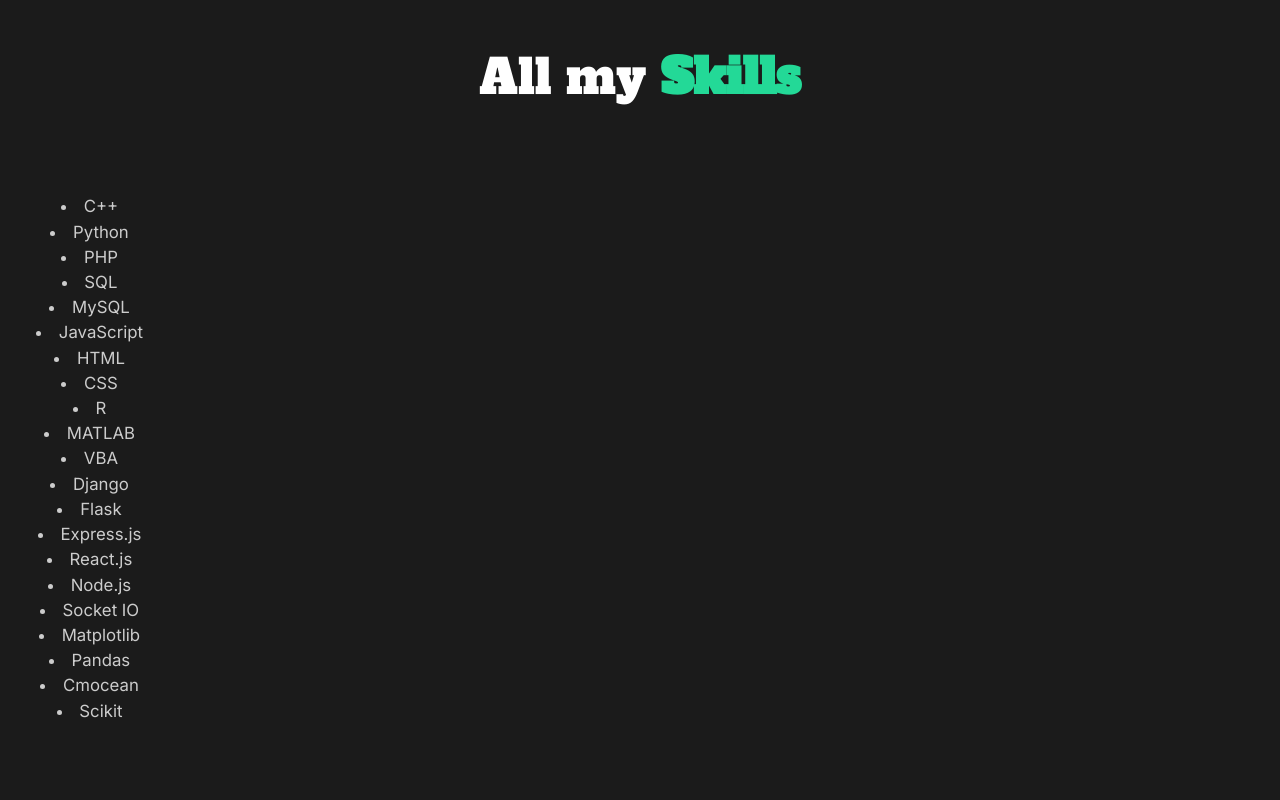
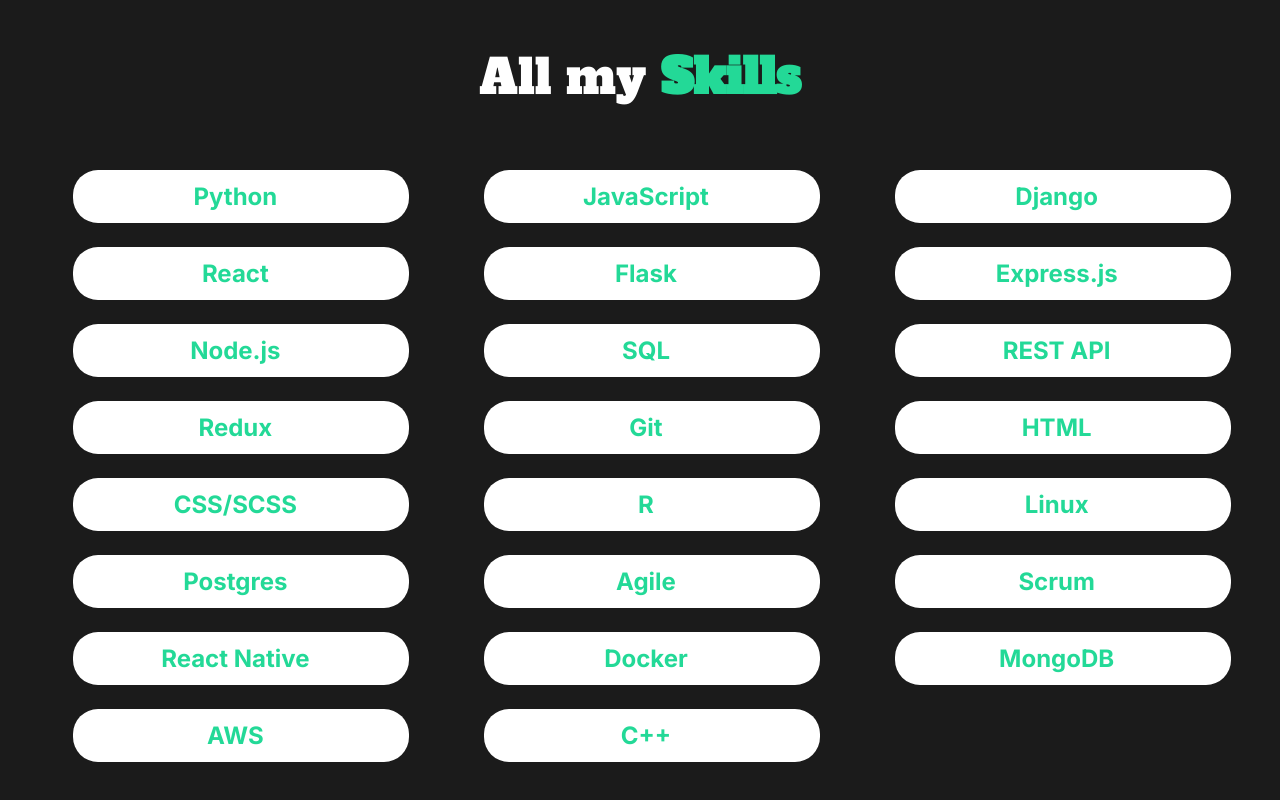
Before and after one commit to Adrianbarros/portafolio_2021, a React (Create React App) app in the folder portafolio/: page / in a window 1280 px wide. Shown: the part 2663-3463 px from the top of the page. Built offline with nearby package versions, Linux system fonts and the light colour scheme.

Commit message:
added json skills

```diff
--- a/portafolio/package.json
+++ b/portafolio/package.json
@@ -3,6 +3,7 @@
   "version": "0.1.0",
   "private": true,
   "dependencies": {
+    "@material-ui/core": "^4.12.3",
     "@testing-library/jest-dom": "^5.11.4",
     "@testing-library/react": "^11.1.0",
     "@testing-library/user-event": "^12.1.10",
--- /dev/null
+++ b/portafolio/src/components/SkillBlock.js
@@ -0,0 +1,60 @@
+import React from "react";
+
+import styled from 'styled-components'
+import { StyledAbout, StyledDescription } from '../styles';
+import { fade } from '../animation';
+import { useScroll } from './useScroll'
+import { Grid, Paper } from "@material-ui/core"
+
+const SkillBlock = (skill) => {
+    return (
+        <Grid item xs='4'>
+            <StyledCards>
+                <StyledCard style={{ justifyContent: "center" }}>
+
+                    <h3>{skill.skill.name}</h3>
+
+                </StyledCard>
+
+            </StyledCards>
+        </Grid >
+    )
+}
+const StyledCards = styled.div`
+    display: flex;
+    flex-wrap: wrap;
+
+    @media (max-width: 1300px){
+        justify-content: center;
+    }
+`
+
+const StyledCard = styled.div`
+    flex-basis: 30rem;
+    padding-bottom: 2rem;
+
+    h3{
+            margin-left: 2rem;
+            color: #23d997;
+            background: white;
+            padding: 1rem;
+            border-radius: 25px;
+            padding-left: 9rem;
+            @media (max-width: 1300px){
+            padding-left: 0rem;
+        }
+        }
+    .icon{
+        display:flex;
+        align-items : center;
+        h3{
+            margin-left: 1rem;
+            background: white;
+            color: black;
+            padding: 1rem;
+        }
+    }
+`
+
+
+export default SkillBlock;
--- a/portafolio/src/components/Skills.js
+++ b/portafolio/src/components/Skills.js
@@ -4,16 +4,18 @@
 import { StyledAbout, StyledDescription } from '../styles';
 import { fade } from '../animation';
 import { useScroll } from './useScroll'
-
+import { Grid } from "@material-ui/core"
+import SkillList from '../data/SkillList.json'
+import SkillBlock from './SkillBlock'
 import py_logo from '../img/py_logo.svg'
 import js_logo from '../img/js_logo.svg'
 import c_logo from '../img/c_logo.svg'
 const SkillsSection = () => {
     const [element, controls] = useScroll();
-    const numbers = ["C++", "Python", "PHP", "SQL", "MySQL", "JavaScript", "HTML", "CSS", "R", "MATLAB", "VBA", "Django", "Flask", "Express.js", "React.js", "Node.js", "Socket IO", "Matplotlib", "Pandas", "Cmocean", "Scikit"];
-    const listItems = numbers.map((number) =>
-        <li>{number}</li>
-    );
+    let skillBlocks = []
+    SkillList.skills.forEach(element => {
+        skillBlocks.push(<SkillBlock skill={element} />)
+    });
     return (
         <StyledSkills variants={fade} animate={controls} initial="hidden" ref={element}>
             <StyledDescription>
@@ -47,20 +49,17 @@
                         </div>
                         <p>
                             The language that started it all, it has been more than 5 years when I decided to persue Computer Science. I started leaning this language before my college classes started.
-                           For better or worst this language is the one who introduce me to <span>Data Structures and Algorithms</span>.
+                            For better or worst this language is the one who introduce me to <span>Data Structures and Algorithms</span>.
                         </p>
                     </StyledCard>
 
 
                 </StyledCards>
                 <h2>All my <span>Skills</span></h2>
-                <StyledUnitSkills>
-                    <StyledUnits>
-                        <p>{listItems}</p>
-                    </StyledUnits>
+                <Grid container>
+                    {skillBlocks}
 
-                </StyledUnitSkills>
-
+                </Grid>
 
 
 
--- /dev/null
+++ b/portafolio/src/data/SkillList.json
@@ -0,0 +1,73 @@
+{
+    "skills": [
+        {
+            "name": "Python"
+        },
+        {
+            "name": "JavaScript"
+        },
+        {
+            "name": "Django"
+        },
+        {
+            "name": "React"
+        },
+        {
+            "name": "Flask"
+        },
+        {
+            "name": "Express.js"
+        },
+        {
+            "name": "Node.js"
+        },
+        {
+            "name": "SQL"
+        },
+        {
+            "name": "REST API"
+        },
+        {
+            "name": "Redux"
+        },
+        {
+            "name": "Git"
+        },
+        {
+            "name": "HTML"
+        },
+        {
+            "name": "CSS/SCSS"
+        },
+        {
+            "name": "R"
+        },
+        {
+            "name": "Linux"
+        },
+        {
+            "name": "Postgres"
+        },
+        {
+            "name": "Agile"
+        },
+        {
+            "name": "Scrum"
+        },
+        {
+            "name": "React Native"
+        },
+        {
+            "name": "Docker"
+        },
+        {
+            "name": "MongoDB"
+        },
+        {
+            "name": "AWS"
+        },
+        {
+            "name": "C++"
+        }
+    ]
+}
--- a/portafolio/src/pages/Experience.js
+++ b/portafolio/src/pages/Experience.js
@@ -32,17 +32,17 @@
     top: 8%;
     width: 100%;
     height: 100vh;
-    background: #fffebf;
+    background: #D96ED4;
     z-index: 2;
 `
 const Frame2 = styled(Frame1)`
-    background: #ff8efb;
+    background:  #23d997;
 `
 const Frame3 = styled(Frame1)`
-    background: #8ed2ff;
+    background: #D96ED4;
 `
 const Frame4 = styled(Frame1)`
-    background: #8effa0;
+    background:  #23d997;
 `
 
 export default Experience;
```
Also changed, not shown: 2 other files (tests, documents, lock files or other folders).
